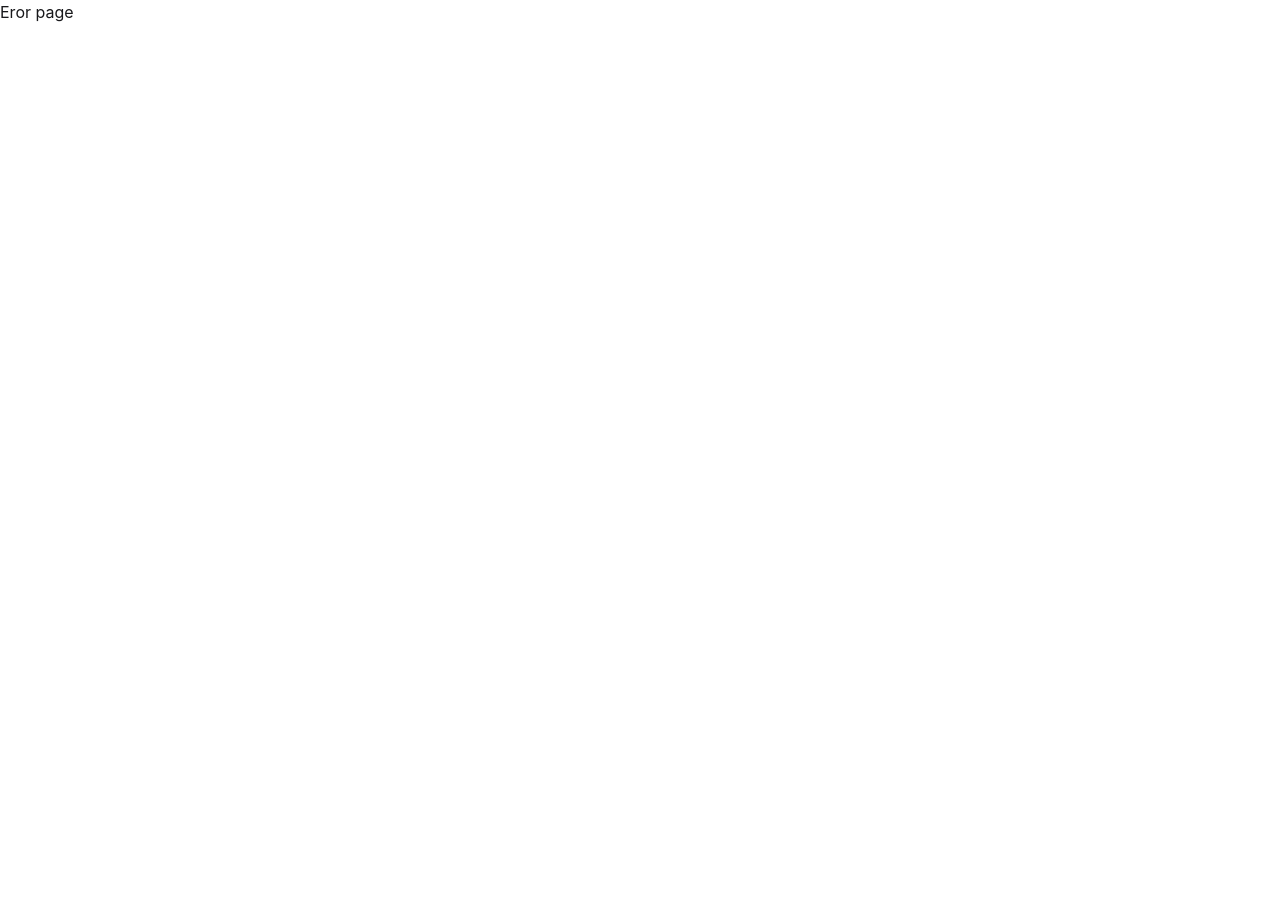
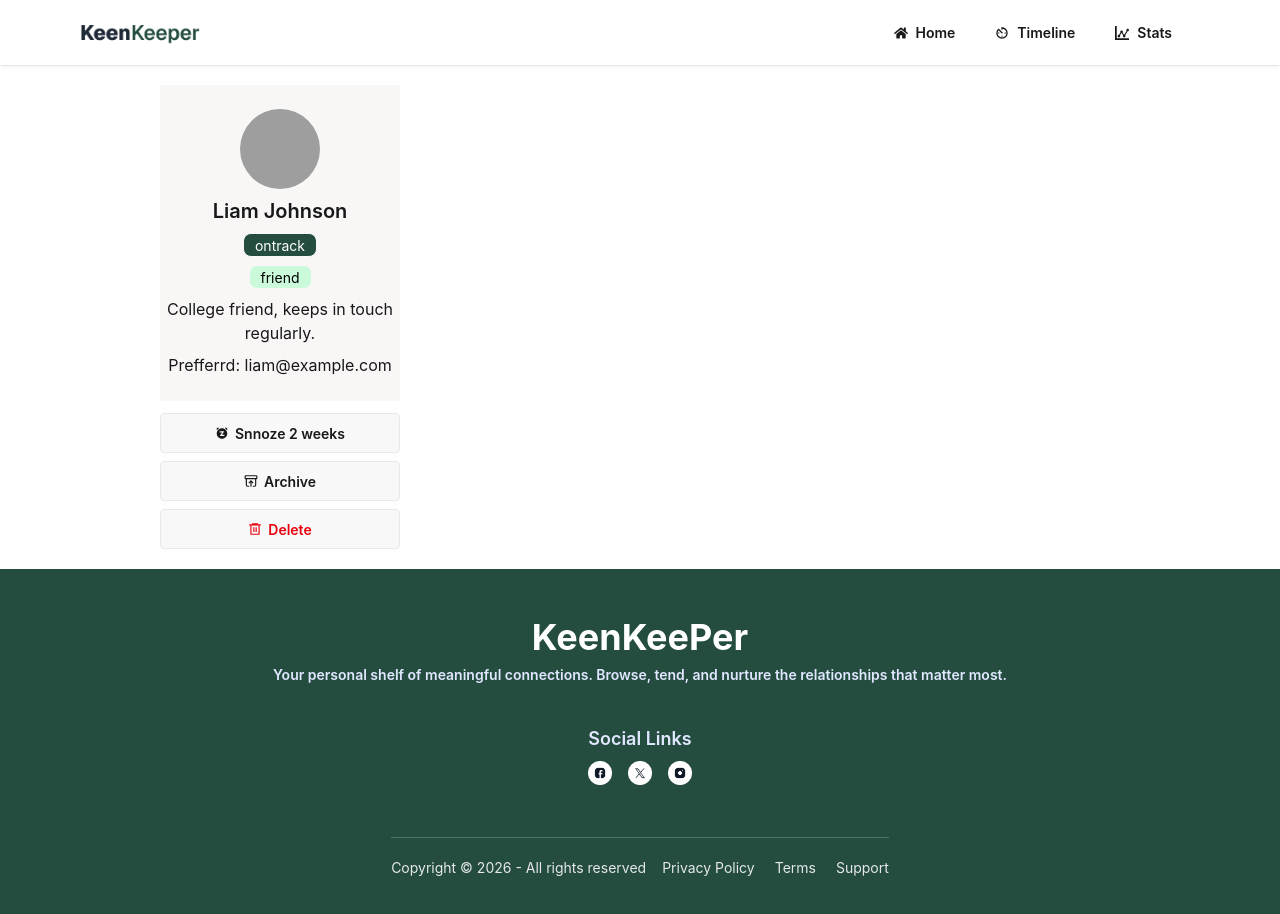
Before and after one commit to rumel-devv/a-keenkeeper, a React (Vite) app: page /friendetails/1 in a window 1280 px wide. Shown: the top 914 px of the page. Before the commit the page ends 800 px from the top, so only its background shows below. Built offline with nearby package versions, Linux system fonts and the light colour scheme; grey boxes are pictures that could not be loaded.

Commit message:
added friends details card

```diff
--- a/src/Componetns/Homepage/FriendsCard.jsx
+++ b/src/Componetns/Homepage/FriendsCard.jsx
@@ -1,14 +1,15 @@
 import React from 'react';
+import { Link } from 'react-router';
 
 const FriendsCard = ({friend}) => {
-  console.log(friend);
+
     return (
-        <div>
+        <Link to={`/friendetails/${friend.id}`}>
             <div className='bg-[#f1ebeb74] text-center space-y-2 py-6'>
                 <img className='w-20 h-20 rounded-full mx-auto' src={friend.picture} alt={friend.name}/>
                 <h2 className='text-xl font-semibold'> {friend.name} </h2>
                 <h3> {friend.days_since_contact}d ago </h3>
-                 <h3 className="badge badge-soft badge-success text-black "> {friend.tags} </h3>
+                 <h3 className="badge bg-[#CBFADB] text-black "> {friend.tags} </h3>
                  <br />
                  <div  className={`badge ${
                      friend.status === "ontrack"
@@ -20,7 +21,7 @@ const FriendsCard = ({friend}) => {
                      : ""
                      }`} > {friend.status} </div>
             </div>
-        </div>
+        </Link>
     );
 };
 
--- /dev/null
+++ b/src/pages/friendsdetals/DetailsCard.jsx
@@ -0,0 +1,44 @@
+import React from 'react';
+import { BiSolidAlarmSnooze } from 'react-icons/bi';
+import { LuArchiveRestore } from 'react-icons/lu';
+import { RiDeleteBin6Line } from 'react-icons/ri';
+
+const DetailsCard = ({expectedFriend}) => {
+    return (
+        <div className=' w-11/12 lg:w-9/12 mx-auto my-5'>
+         <div className='w-full md:w-4/12 lg:w-3/12 space-y-3'>
+            <div>
+            <div className='bg-[#f1ebeb74] text-center space-y-2 py-6'>
+                <img className='w-20 h-20 rounded-full mx-auto' src={expectedFriend.picture} alt={expectedFriend.name}/>
+                <h2 className='text-xl font-semibold'> {expectedFriend.name} </h2>
+                 <div  className={`badge ${
+                     expectedFriend.status === "ontrack"
+                      ? "bg-[#244D3F] text-white"
+                     : expectedFriend.status === "overdue"
+                     ? "bg-red-500 text-white"
+                     : expectedFriend.status === "almost_due"
+                     ? "bg-yellow-500 text-white"
+                     : ""
+                     }`} > {expectedFriend.status} </div>
+                     <br />
+                 <h3 className="badge  bg-[#CBFADB] text-black "> {expectedFriend.tags} </h3>
+                 <h2> {expectedFriend.bio} </h2>
+                 <h3>Prefferrd: {expectedFriend.email} </h3>
+
+            </div>
+            </div>
+
+            <div className='space-y-2'>
+                <button className='btn w-full'><BiSolidAlarmSnooze/> Snnoze 2 weeks </button>
+                <button className='btn w-full'><LuArchiveRestore/> Archive</button>
+                <button className='btn w-full text-red-600'><RiDeleteBin6Line/> Delete</button>
+            </div>
+
+            </div>
+
+
+        </div>
+    );
+};
+
+export default DetailsCard;
--- /dev/null
+++ b/src/pages/friendsdetals/FriendsDtls.jsx
@@ -0,0 +1,23 @@
+import React, { use } from 'react';
+import { useParams } from 'react-router';
+import DetailsCard from './DetailsCard';
+
+const friendPromise = fetch('/data.json').then(res => res.json())
+
+
+const FriendsDtls = () => {
+
+    const friends = use(friendPromise)
+     const {id} = useParams()
+
+     const expectedFriend = friends.find(frnd => frnd.id  === Number(id))
+
+
+    return (
+        <div>
+            <DetailsCard expectedFriend={expectedFriend} ></DetailsCard>
+        </div>
+    );
+};
+
+export default FriendsDtls;
```
Also changed, not shown: src/Routes/Router.jsx (+6 -1 lines).
